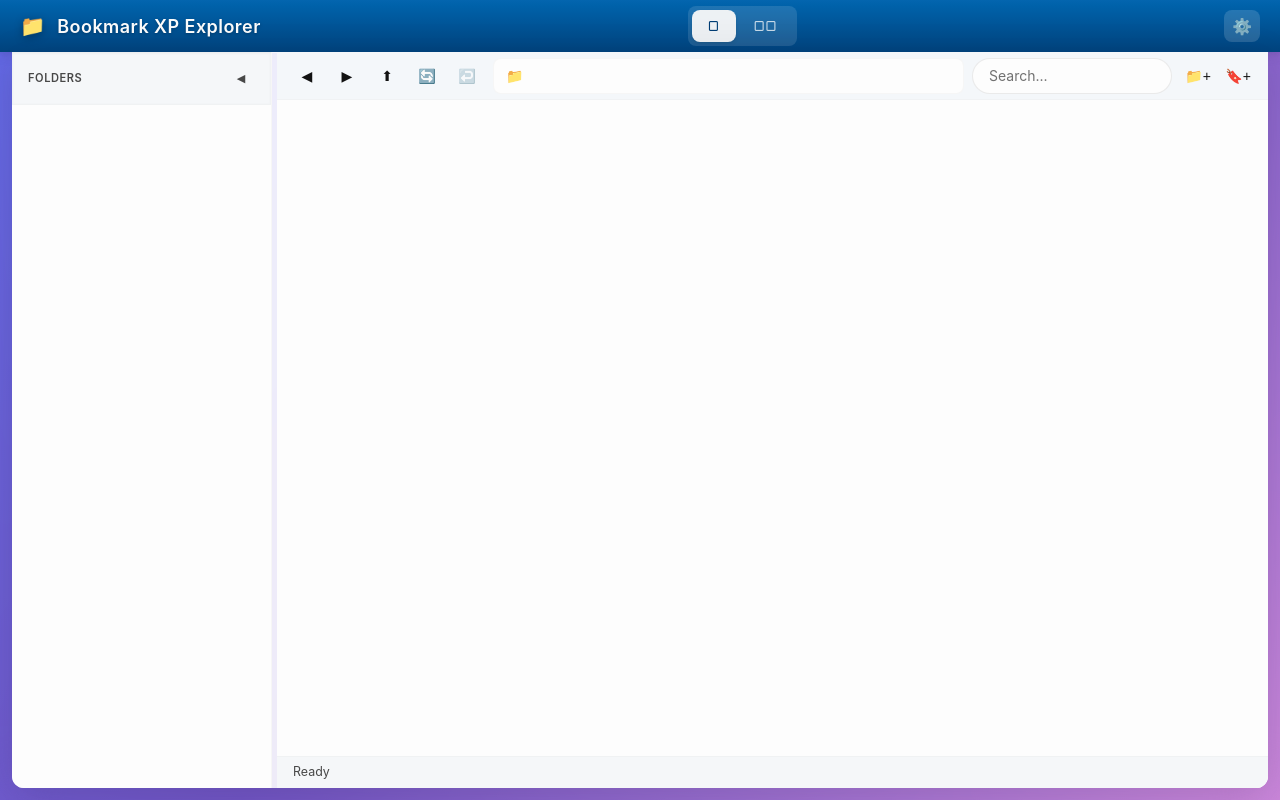
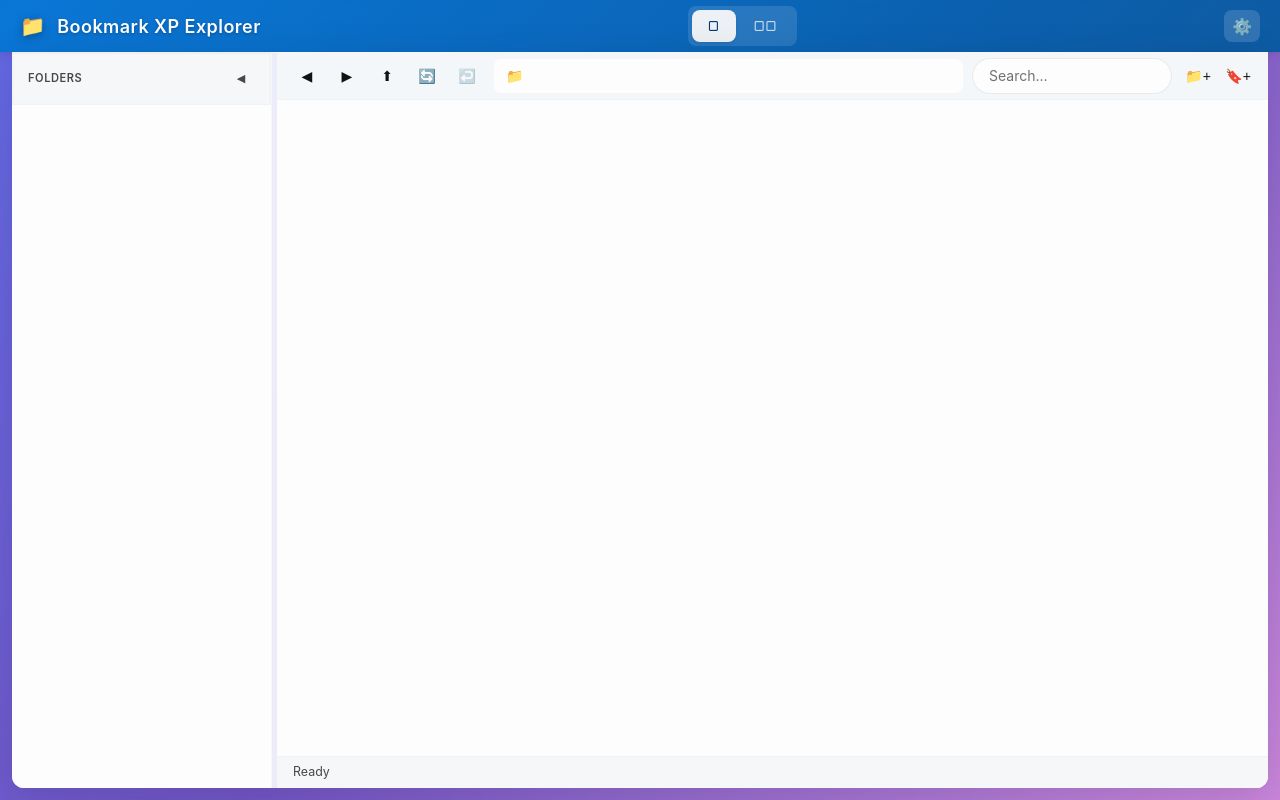
Before and after one commit to laststance/bookmark-xp-explorer, a browser extension: page fullpage/fullpage.html in a window 1280 px wide. Drawn offline with Linux system fonts and the light colour scheme.

Commit message:
refactor: centralize header background gradient as reusable CSS variable
- Define `--color-header-bg` variable for header gradient in both `fullpage.css` and `settings.css`.
- Replace inline gradient definitions with `--color-header-bg` for consistency and maintainability.

```diff
--- a/fullpage/fullpage.css
+++ b/fullpage/fullpage.css
@@ -81,6 +81,11 @@
   --color-success: oklch(0.55 0.15 145);
   --color-error: oklch(0.55 0.2 25);
   --color-warning: oklch(0.7 0.15 70);
+  --color-header-bg: linear-gradient(
+    135deg,
+    rgba(0, 120, 212, 0.9),
+    rgba(0, 90, 158, 0.9)
+  );
 
   /* ========================================
      Design Tokens - Spacing (4px Grid)
@@ -327,11 +332,7 @@ body {
   justify-content: space-between;
   height: 52px;
   padding: 0 var(--space-5);
-  background: linear-gradient(
-    180deg,
-    var(--color-titlebar-start),
-    var(--color-titlebar-end)
-  );
+  background: var(--color-header-bg);
   box-shadow: var(--shadow-md);
   user-select: none;
   flex-shrink: 0;
--- a/settings/settings.css
+++ b/settings/settings.css
@@ -16,6 +16,12 @@
   --toggle-bg: #ccc;
   --toggle-active: #0078d4;
   --border-radius: 12px;
+  /* Header gradient color */
+  --color-header-bg: linear-gradient(
+    135deg,
+    rgba(0, 120, 212, 0.9),
+    rgba(0, 90, 158, 0.9)
+  );
 }
 
 * {
@@ -49,11 +55,7 @@ body {
 }
 
 .settings-header {
-  background: linear-gradient(
-    135deg,
-    rgba(0, 120, 212, 0.9),
-    rgba(0, 90, 158, 0.9)
-  );
+  background: var(--color-header-bg);
   color: white;
   padding: 24px;
   text-align: center;
```
